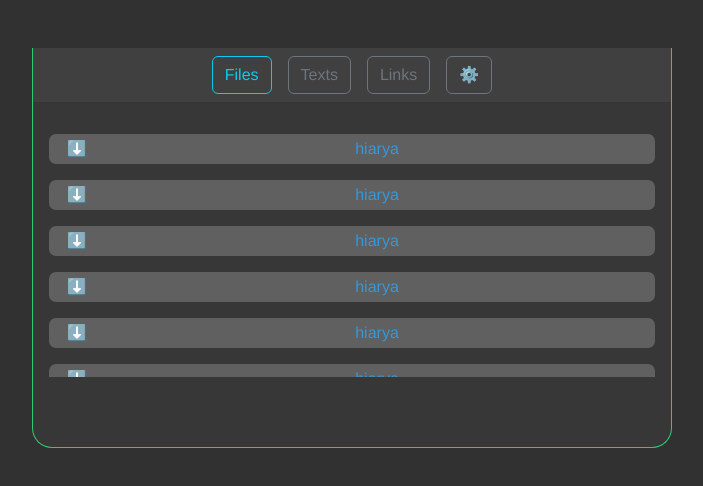
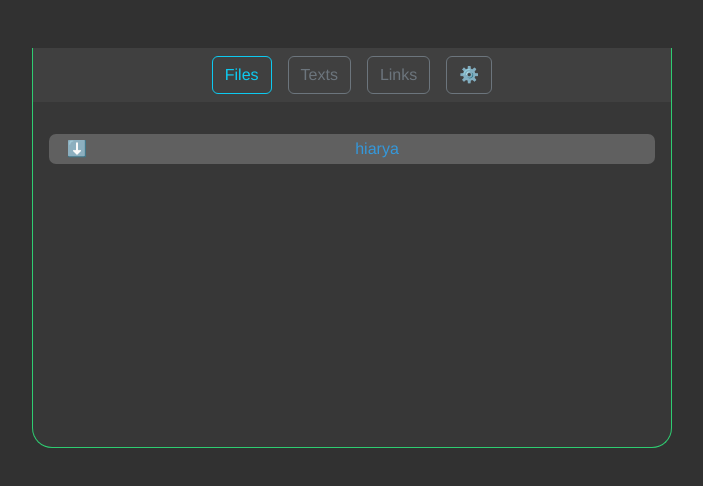
Before and after one commit to shabane/percival-front, a Vue app: page / in a window 1280 px wide. Shown: the top 486 px of the page, without its empty margins (288-991 px from the left). Built offline with nearby package versions, Linux system fonts and the light colour scheme.

Commit message:
feat: show FileList if its tab selected

```diff
--- a/src/views/HomeView.vue
+++ b/src/views/HomeView.vue
@@ -38,24 +38,11 @@
       </div>
 
       <div class="mt-3 scrollable-div">
-        <FileList file_name="hiarya" dest="/link" />
-        <FileList file_name="hiarya" dest="/link" />
-        <FileList file_name="hiarya" dest="/link" />
-        <FileList file_name="hiarya" dest="/link" />
-        <FileList file_name="hiarya" dest="/link" />
-        <FileList file_name="hiarya" dest="/link" />
-        <FileList file_name="hiarya" dest="/link" />
-        <FileList file_name="hiarya" dest="/link" />
-        <FileList file_name="hiarya" dest="/link" />
-        <FileList file_name="hiarya" dest="/link" />
-        <FileList file_name="hiarya" dest="/link" />
-        <FileList file_name="hiarya" dest="/link" />
-        <FileList file_name="hiarya" dest="/link" />
-        <FileList file_name="hiarya" dest="/link" />
-        <FileList file_name="hiarya" dest="/link" />
-        <FileList file_name="hiarya" dest="/link" />
-        <FileList file_name="hiarya" dest="/link" />
-        <FileList file_name="hiarya" dest="/link" />
+        <FileList
+          v-if="selected_tab === 'file_tab'"
+          file_name="hiarya"
+          dest="/link"
+        />
       </div>
     </div>
   </div>
@@ -71,13 +58,14 @@ export default {
   },
   data() {
     return {
-      selected_tab: "files",
+      selected_tab: "file_tab",
       tab_list: ["file_tab", "text_tab", "link_tab", "setting_tab"],
     };
   },
   methods: {
     select_tab(tab_name) {
       let all_tabs = [];
+      this.selected_tab = tab_name;
       for (let i of this.tab_list) {
         all_tabs.push(i);
       }
```
